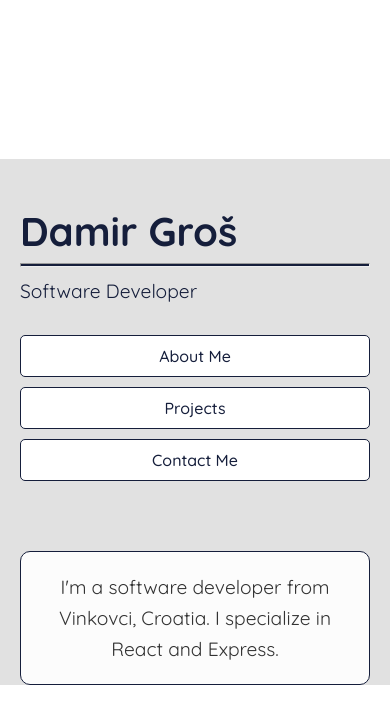
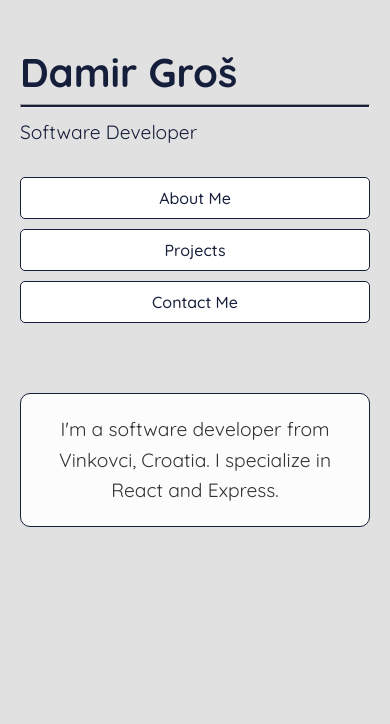
Before and after one commit to damirgros/portfolio, a React (Vite) app in the folder portfolio/: page / in a window 390 px wide. Shown: the top 724 px of the page. Built offline with nearby package versions, Linux system fonts and the light colour scheme.

Commit message:
Update build

```diff
--- a/portfolio/src/App.css
+++ b/portfolio/src/App.css
@@ -179,6 +179,9 @@ body {
     width: 100%;
     padding-left: 20px;
     padding-right: 20px;
+    height: 100vh;
+    max-height: 300vh;
+    background-color: #e1e1e1;
   }
 
   .header h1 {
```
Also changed, not shown: 4 other files (tests, documents, lock files or other folders).
